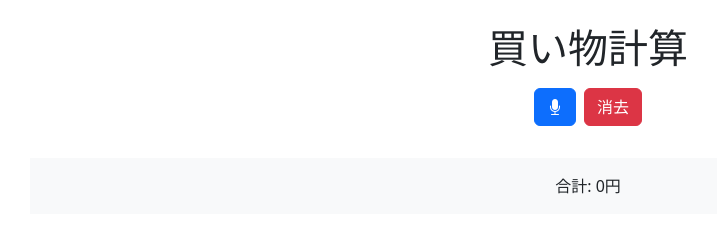
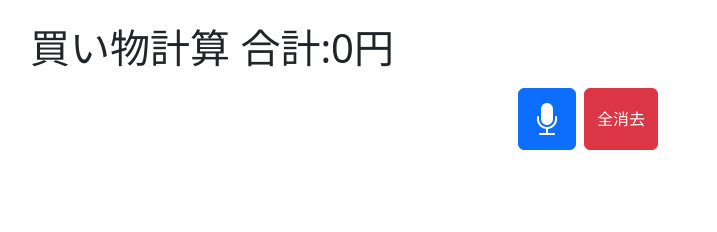
Before and after one commit to ttekesuke/shopping-calculator, a plain HTML site: page index.html in a window 1280 px wide. Shown: the whole page, without its empty margins (52-769 px from the left). Drawn offline with nearby package versions, Linux system fonts and the light colour scheme.

Commit message:
total to top

```diff
--- a/index.html
+++ b/index.html
@@ -30,12 +30,12 @@
 </head>
 <body>
     <div id="app" class="container mt-4">
-        <h1 class="text-center">買い物計算</h1>
+        <h1>買い物計算 合計:{{ total }}円</h1>
         <div class="d-flex justify-content-center my-3">
             <button @mousedown="startRecognition" @touchstart="startRecognition" @mouseup="stopRecognition" @touchend="stopRecognition" class="btn btn-primary">
-                <i class="bi bi-mic-fill"></i>
+                <i style="font-size: 2rem;" class="bi bi-mic-fill"></i>
             </button>
-            <button @click="clearAll" class="btn btn-danger ms-2">消去</button>
+            <button @click="clearAll" class="btn btn-danger ms-2">全消去</button>
         </div>
         <ul class="list-group">
             <li v-for="(item, index) in items" :key="index" class="list-group-item align-items-center">
@@ -60,7 +60,6 @@
                 </div>
             </li>
         </ul>
-        <div class="mt-3 p-3 bg-light text-center" style="cursor: pointer;" title="合計金額">合計: {{ total }}円</div>
     </div>
 
     <div id="overlay" class="overlay">
```
